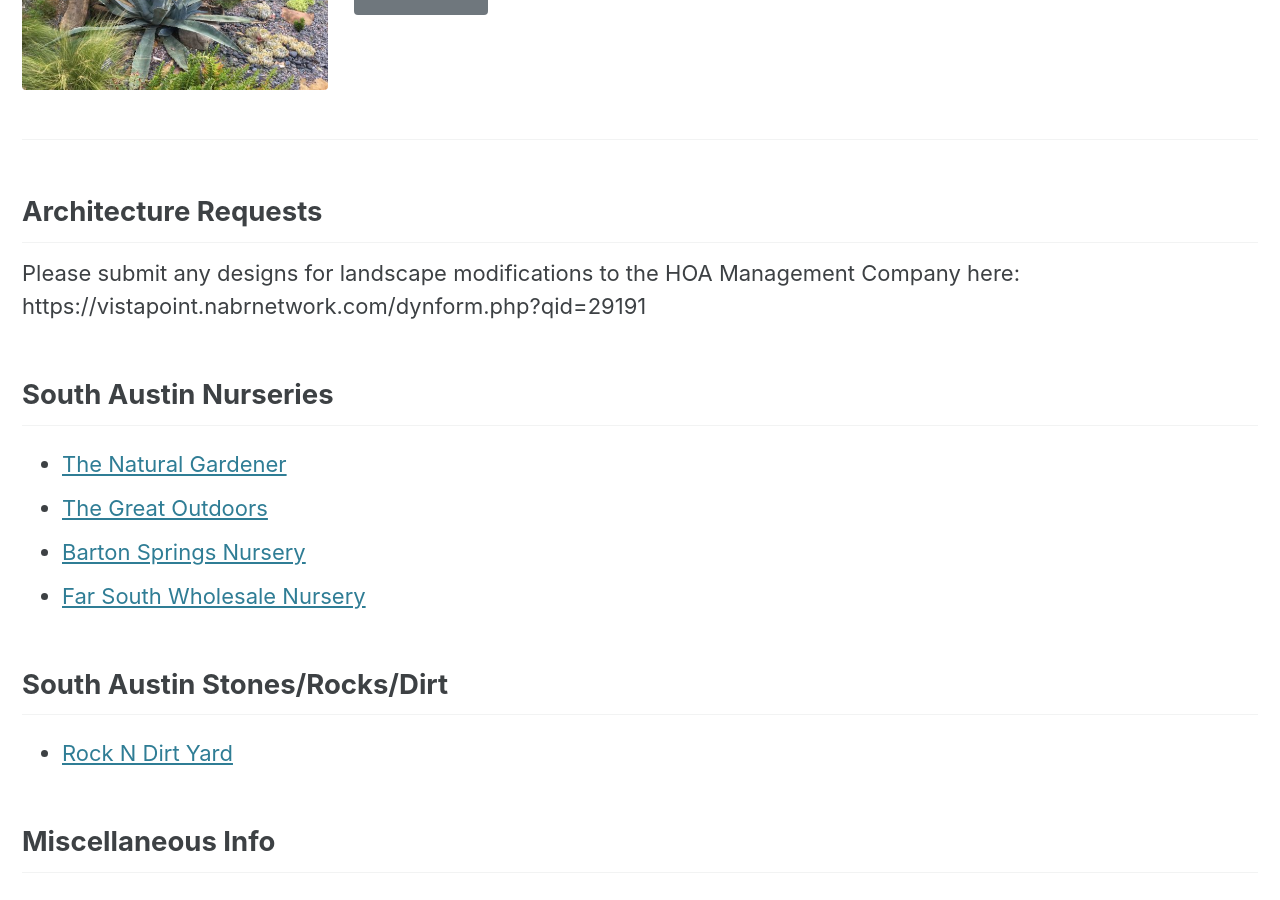
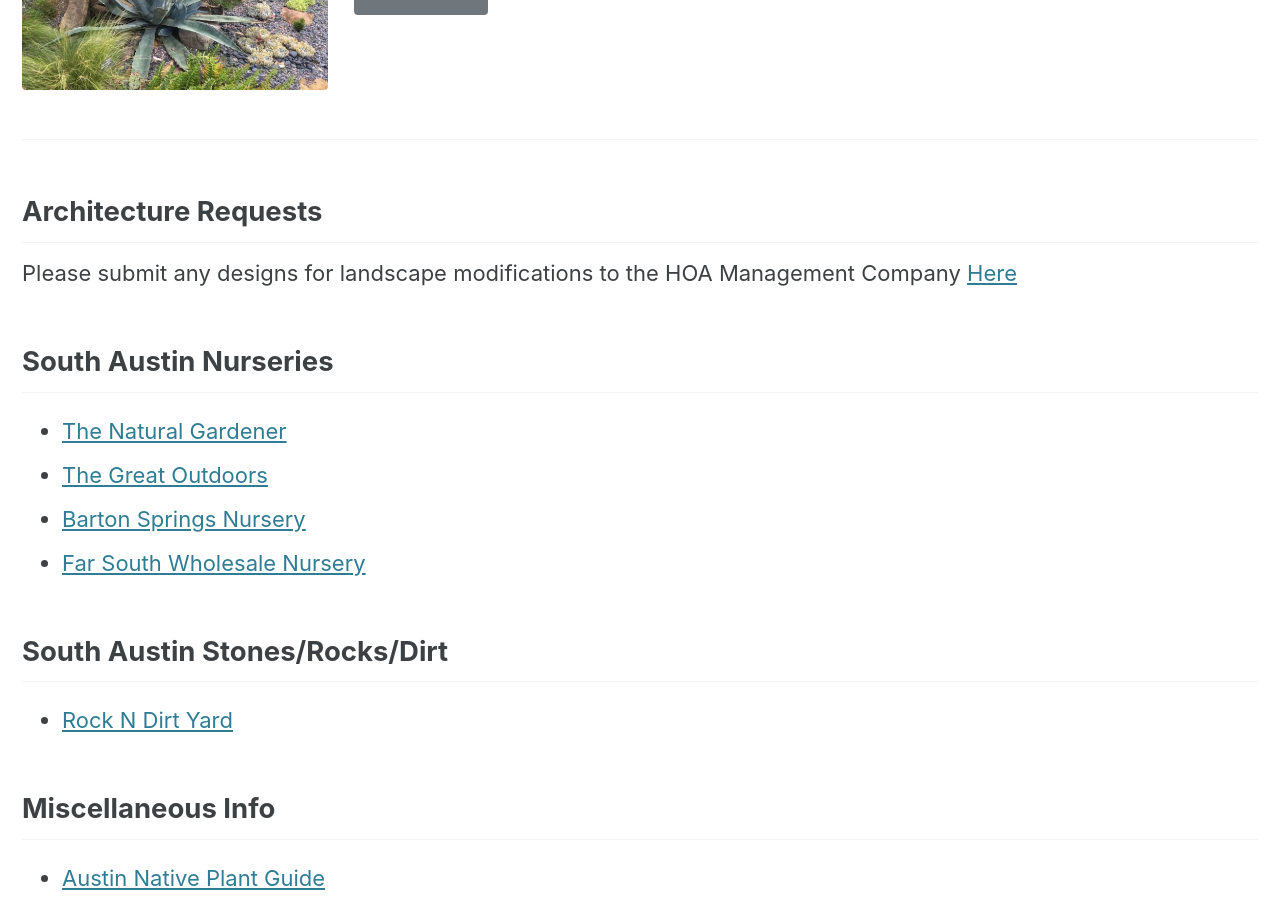
Before and after one commit to VistaPointATX/VistaPointATX.github.io, a Jekyll site: the page built from landscaping.md, in a window 1280 px wide and 900 px high, scrolled down 1049 px. Built offline with Jekyll 4.4.1, drawn with Linux system fonts in a browser that asks for light colours; cached includes are drawn as plain includes.

Commit message:
Update landscaping.md

```diff
--- a/landscaping.md
+++ b/landscaping.md
@@ -45,7 +45,7 @@ _Please ensure that you see the below section of this page for into on how to su
 
 ## Architecture Requests
 
-Please submit any designs for landscape modifications to the HOA Management Company here: https://vistapoint.nabrnetwork.com/dynform.php?qid=29191
+Please submit any designs for landscape modifications to the HOA Management Company [Here](https://vistapoint.nabrnetwork.com/dynform.php?qid=29191)
 
 ## South Austin Nurseries
 - [The Natural Gardener](https://tngaustin.com/)
```
